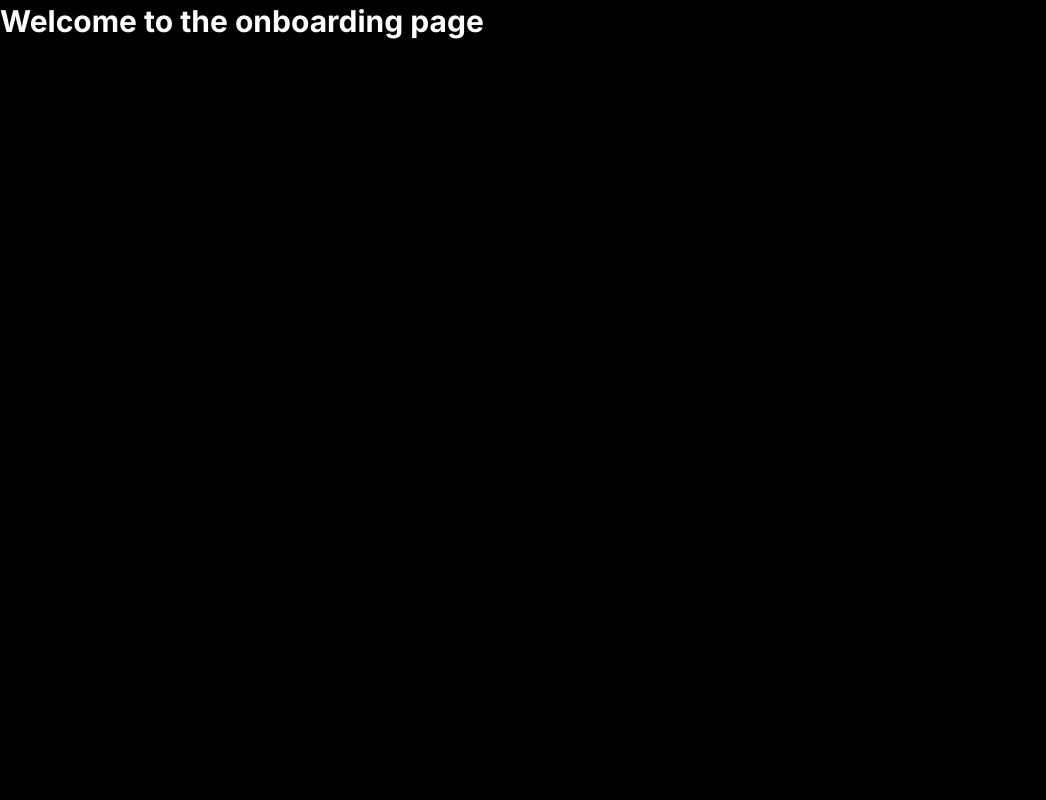
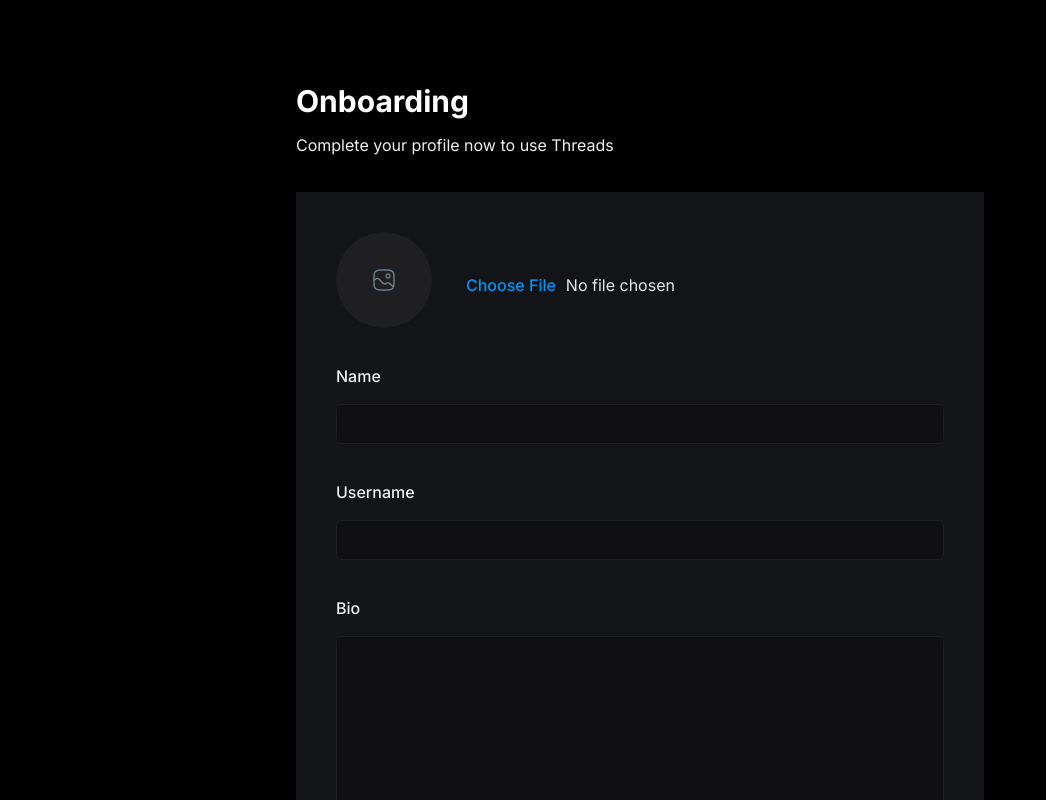
Before and after one commit to basedhound/threads-clone_app_next, a Next.js app: page /onboarding in a window 1280 px wide. Shown: the top 800 px of the page, without its empty margins (0-1046 px from the left). Built offline with nearby package versions, Linux system fonts and the light colour scheme; no server answers.

Commit message:
Add: Rightsidebar, Onboarding page

```diff
--- a/app/(auth)/onboarding/page.tsx
+++ b/app/(auth)/onboarding/page.tsx
@@ -1,7 +1,30 @@
+import AccountProfile from "@/components/forms/AccountProfile";
+import { currentUser } from "@clerk/nextjs/server";
+
 async function Page() {
+  const user = await currentUser();
+
+  const userInfo = {};
+
+  const userData = {
+    id: user?.id, // ID of currently Clerk logged user
+    objectID: userInfo?._id, // ID of user in your database
+    username: userInfo?.username || user?.username,
+    name: userInfo?.name || user?.firstName || "",
+    bio: userInfo?.bio || "",
+    Image: userInfo?.image || user?.imageUrl,
+  };
+
   return (
-    <main>
-      <h1 className="head-text">Welcome to the onboarding page</h1>
+    <main className="mx-auto flex max-w-3xl flex-col justify-start px-10 py-20">
+      <h1 className="head-text">Onboarding</h1>
+      <p className="mt-3 text-base-regular text-light-2">
+        Complete your profile now to use Threads
+      </p>
+
+      <section className="mt-9 bg-dark-2 p-10">
+        <AccountProfile user={userData} btnTitle="Continue" />
+      </section>
     </main>
   );
 }
--- a/app/(root)/layout.tsx
+++ b/app/(root)/layout.tsx
@@ -29,8 +29,8 @@
     <ClerkProvider>
       <html lang="en">
         <body className={inter.className}>
-          <Topbar/>
-          <main>
+          <Topbar />
+          <main className="flex">
             <LeftSidebar />
             <section className="main-container">
               <div className="w-full max-w-4xl">{children}</div>
--- a/components/forms/AccountProfile.tsx
+++ b/components/forms/AccountProfile.tsx
@@ -1,9 +1,185 @@
-import React from 'react'
+"use client";
+import * as z from "zod";
+import Image from "next/image";
+import { useForm } from "react-hook-form";
+import { usePathname, useRouter } from "next/navigation";
+import { ChangeEvent, useState } from "react";
+import { zodResolver } from "@hookform/resolvers/zod";
+import {
+  Form,
+  FormControl,
+  FormField,
+  FormItem,
+  FormLabel,
+  FormMessage,
+} from "@/components/ui/form";
+import { Input } from "@/components/ui/input";
+import { Button } from "@/components/ui/button";
+import { Textarea } from "@/components/ui/textarea";
 
-const AccountProfile = () => {
-  return (
-    <div>AccountProfile</div>
-  )
+import { UserValidation } from "@/lib/validations/user";
+
+interface Props {
+  user: {
+    id: string;
+    objectId: string;
+    username: string;
+    name: string;
+    bio: string;
+    image: string;
+  };
+  btnTitle: string;
 }
 
-export default AccountProfile
+const AccountProfile = ({ user, btnTitle }: Props) => {
+  const router = useRouter();
+  const pathname = usePathname();
+  const [files, setFiles] = useState<File[]>([]);
+
+  const form = useForm({
+    resolver: zodResolver(UserValidation),
+    defaultValues: {
+      profile_photo: user?.image || "",
+      name: user.name || "",
+      username: user?.username || "",
+      bio: user?.bio || "",
+    },
+  });
+
+  // Upload profile photo
+  const handleImage = (
+    e: ChangeEvent<HTMLInputElement>,
+    fieldChange: (value: string) => void
+  ) => {
+    e.preventDefault();
+
+    const fileReader = new FileReader();
+
+    if (e.target.files && e.target.files.length > 0) {
+      const file = e.target.files[0];
+      setFiles(Array.from(e.target.files));
+
+      if (!file.type.includes("image")) return;
+
+      fileReader.onload = async (event) => {
+        const imageDataUrl = event.target?.result?.toString() || "";
+        fieldChange(imageDataUrl);
+      };
+
+      fileReader.readAsDataURL(file);
+    }
+  };
+
+  return (
+    <Form {...form}>
+      <form
+        className="flex flex-col justify-start gap-10"
+        /*  onSubmit={form.handleSubmit(onSubmit)} */
+      >
+        <FormField
+          control={form.control}
+          name="profile_photo"
+          render={({ field }) => (
+            <FormItem className="flex items-center gap-4">
+              <FormLabel className="account-form_image-label">
+                {field.value ? (
+                  <Image
+                    src={field.value}
+                    alt="profile_icon"
+                    width={96}
+                    height={96}
+                    priority
+                    className="rounded-full object-contain"
+                  />
+                ) : (
+                  <Image
+                    src="/assets/profile.svg"
+                    alt="profile_icon"
+                    width={24}
+                    height={24}
+                    className="object-contain"
+                  />
+                )}
+              </FormLabel>
+              <FormControl className="flex-1 text-base-semibold text-gray-200">
+                <Input
+                  type="file"
+                  accept="image/*"
+                  placeholder="Add profile photo"
+                  className="account-form_image-input"
+                  onChange={(e) => handleImage(e, field.onChange)}
+                />
+              </FormControl>
+            </FormItem>
+          )}
+        />
+
+        <FormField
+          control={form.control}
+          name="name"
+          render={({ field }) => (
+            <FormItem className="flex w-full flex-col gap-3">
+              <FormLabel className="text-base-semibold text-light-2">
+                Name
+              </FormLabel>
+              <FormControl>
+                <Input
+                  type="text"
+                  className="account-form_input no-focus"
+                  {...field}
+                />
+              </FormControl>
+              <FormMessage />
+            </FormItem>
+          )}
+        />
+
+        <FormField
+          control={form.control}
+          name="username"
+          render={({ field }) => (
+            <FormItem className="flex w-full flex-col gap-3">
+              <FormLabel className="text-base-semibold text-light-2">
+                Username
+              </FormLabel>
+              <FormControl>
+                <Input
+                  type="text"
+                  className="account-form_input no-focus"
+                  {...field}
+                />
+              </FormControl>
+              <FormMessage />
+            </FormItem>
+          )}
+        />
+
+        <FormField
+          control={form.control}
+          name="bio"
+          render={({ field }) => (
+            <FormItem className="flex w-full flex-col gap-3">
+              <FormLabel className="text-base-semibold text-light-2">
+                Bio
+              </FormLabel>
+              <FormControl>
+                <Textarea
+                  rows={10}
+                  className="account-form_input no-focus"
+                  {...field}
+                />
+              </FormControl>
+              <FormMessage />
+            </FormItem>
+          )}
+        />
+
+        <Button type="submit" className="bg-primary-500">
+          {btnTitle}
+        </Button>
+      </form>
+    </Form>
+  );
+};
+
+export default AccountProfile;
--- a/components/shared/LeftSidebar.tsx
+++ b/components/shared/LeftSidebar.tsx
@@ -11,6 +11,10 @@
   // const { userId } = useAuth();
 
   return (
+
+
+
+
     <section className="custom-scrollbar leftsidebar">
       <div className="flex w-full flex-1 flex-col gap-6 px-6">
         {sidebarLinks.map((link) => {
@@ -37,7 +41,7 @@
 
       <div className="mt-10 px-6">
         <SignedIn>
-          <SignOutButton signOutCallback={() => router.push("/sign-in")}>
+          <SignOutButton redirectUrl="/sign-in">
             <div className="flex cursor-pointer gap-4 p-4">
               <Image
                 src="/assets/logout.svg"
--- a/components/shared/RightSidebar.tsx
+++ b/components/shared/RightSidebar.tsx
@@ -1,9 +1,18 @@
-import React from 'react'
+import React from "react";
 
 const RightSidebar = () => {
   return (
-    <div>RightSidebar</div>
-  )
-}
+    <section className="custom-scrollbar rightsidebar">
+      <div className="flex flex-1 flex-col justify-start">
+        <h3 className="text-heading4-medium text-light-1">
+          Suggested Communities
+        </h3>
+      </div>
+      <div className="flex flex-1 flex-col justify-start">
+        <h3 className="text-heading4-medium text-light-1">Suggested Users</h3>
+      </div>
+    </section>
+  );
+};
 
-export default RightSidebar
+export default RightSidebar;
--- a/components/shared/Topbar.tsx
+++ b/components/shared/Topbar.tsx
@@ -1,5 +1,5 @@
 import { OrganizationSwitcher, SignedIn, SignOutButton } from "@clerk/nextjs";
-// import { dark } from "@clerk/themes";
+import { dark } from "@clerk/themes";
 import Image from "next/image";
 import Link from "next/link";
 
@@ -28,7 +28,7 @@
         </div>
         <OrganizationSwitcher
            appearance={{
-            // baseTheme: dark,
+            baseTheme: dark,
             elements: {
               organizationSwitcherTrigger: "py-2 px-4",
             },
--- a/components/ui/input.tsx
+++ b/components/ui/input.tsx
@@ -11,7 +11,7 @@
       <input
         type={type}
         className={cn(
-          "flex h-10 w-full rounded-md border border-input bg-background px-3 py-2 text-sm ring-offset-background file:border-0 file:bg-transparent file:text-sm file:font-medium placeholder:text-muted-foreground focus-visible:outline-none focus-visible:ring-2 focus-visible:ring-ring focus-visible:ring-offset-2 disabled:cursor-not-allowed disabled:opacity-50",
+          "flex h-10 w-full rounded-md border border-slate-200 bg-white px-3 py-2 text-sm ring-offset-white file:border-0 file:bg-transparent file:text-sm file:font-medium placeholder:text-slate-500 focus-visible:outline-none focus-visible:ring-2 focus-visible:ring-slate-950 focus-visible:ring-offset-2 disabled:cursor-not-allowed disabled:opacity-50 dark:border-slate-800 dark:bg-slate-950 dark:ring-offset-slate-950 dark:placeholder:text-slate-400 dark:focus-visible:ring-slate-300",
           className
         )}
         ref={ref}
--- a/lib/validations/user.ts
+++ b/lib/validations/user.ts
@@ -0,0 +1,17 @@
+import * as z from "zod";
+
+export const UserValidation = z.object({
+  profile_photo: z.string().url().nonempty(),
+  name: z
+    .string()
+    .min(3, { message: "Minimum 3 characters." })
+    .max(30, { message: "Maximum 30 caracters." }),
+  username: z
+    .string()
+    .min(3, { message: "Minimum 3 characters." })
+    .max(30, { message: "Maximum 30 caracters." }),
+  bio: z
+    .string()
+    .min(3, { message: "Minimum 3 characters." })
+    .max(1000, { message: "Maximum 1000 caracters." }),
+});
--- a/next.config.mjs
+++ b/next.config.mjs
@@ -1,4 +1,25 @@
 /** @type {import('next').NextConfig} */
-const nextConfig = {};
+const nextConfig = {
+  images: {
+    remotePatterns: [
+      {
+        protocol: "https",
+        hostname: "img.clerk.com",
+      },
+      {
+        protocol: "https",
+        hostname: "images.clerk.dev",
+      },
+      {
+        protocol: "https",
+        hostname: "uploadthing.com",
+      },
+      {
+        protocol: "https",
+        hostname: "placehold.co",
+      },
+    ],
+  },
+};
 
 export default nextConfig;
```
Also changed, not shown: lib/validations/thread.ts (+10 -0 lines), package.json (+4 -3 lines), components.json, 1 other file (tests, documents, lock files or other folders).
